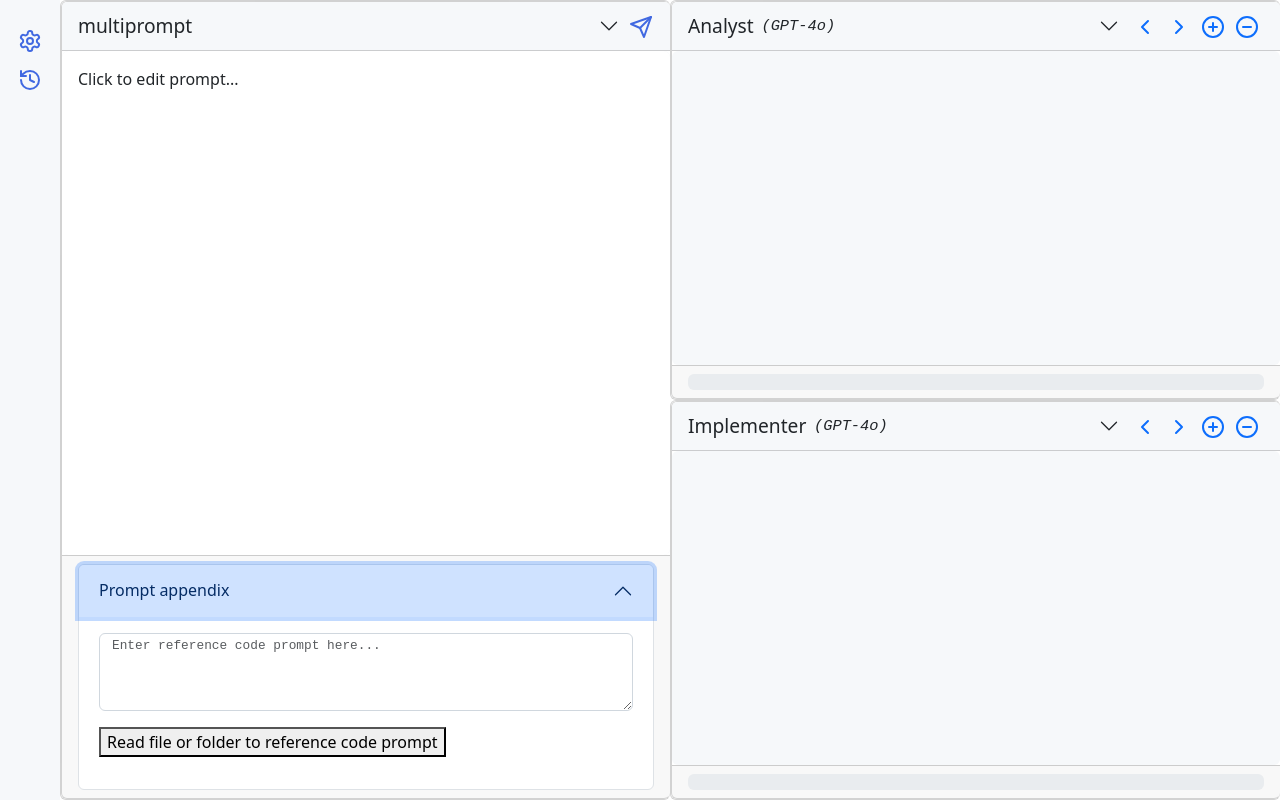
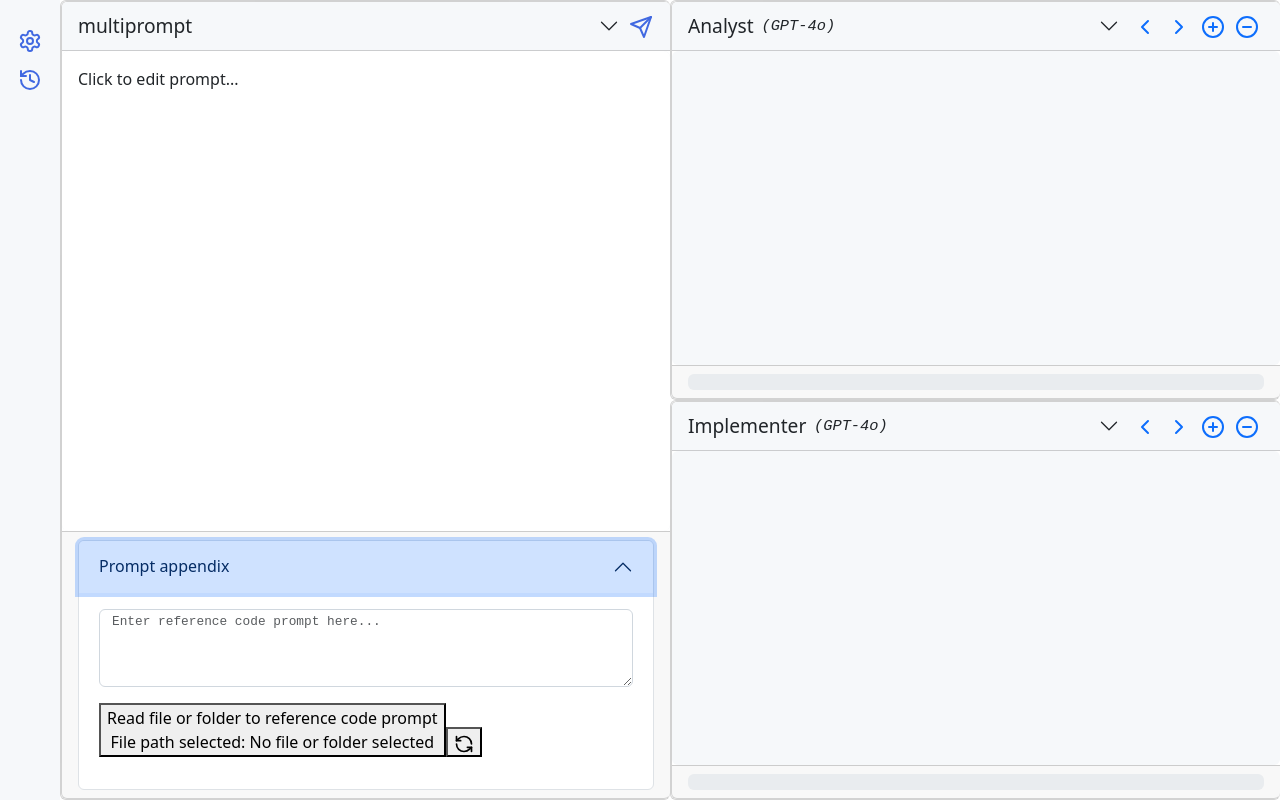
Before and after one commit to quadrismegistus/multiprompt, a React (Create React App) app in the folder frontend/: page / in a window 1280 px wide. Both pictures are taken after a click on the button "Prompt appendix". Built offline with nearby package versions, Linux system fonts and the light colour scheme; no server answers.

Commit message:
file loader working

```diff
--- a/frontend/src/components/DirectoryReader.js
+++ b/frontend/src/components/DirectoryReader.js
@@ -1,7 +1,12 @@
-import React, { useState } from 'react';
+// src/components/DirectoryReader.js
+import React, { useState, useCallback } from 'react';
+import { RefreshCcw } from 'lucide-react';
 
 const DirectoryReader = ({ onMarkdownGenerated }) => {
   const [error, setError] = useState(null);
+  const [pathHandle, setPathHandle] = useState(null);
+  const [markdown, setMarkdown] = useState('');
+  const [selectedPath, setSelectedPath] = useState('No file or folder selected');
 
   const generateTree = (structure, prefix = '') => {
     if (!structure || typeof structure !== 'object') {
@@ -21,81 +26,135 @@ const DirectoryReader = ({ onMarkdownGenerated }) => {
     return result;
   };
 
-  const readFileOrDirectory = async () => {
-    try {
-      if (!('showDirectoryPicker' in window) && !('showOpenFilePicker' in window)) {
-        throw new Error('File System Access API is not supported in this browser.');
+  const handleFileContent = async (file, path = '') => {
+    if (!file) {
+      console.error('File is null or undefined');
+      return { processed: false, content: '', lines: 0 };
     }
 
-      let markdown = '';
-      let files = 0;
-      let lines = 0;
-      let structure = {};
-
-      const handleFileContent = async (file, path = '') => {
+    console.log('FILE', file, path);
     const extension = file.name.split('.').pop().toLowerCase();
     if (['py', 'html', 'js', 'css'].includes(extension)) {
       const contents = await file.text();
       const fileLines = contents.split('\n').length;
-          files++;
-          lines += fileLines;
-          markdown += `## ${path}${file.name}\n\n\`\`\`${extension}\n${contents}\n\`\`\`\n\n`;
-          return true;
+      const fileContent = `## ${path}${file.name}\n\n\`\`\`${extension}\n${contents}\n\`\`\`\n\n`;
+      return { processed: true, content: fileContent, lines: fileLines };
     }
-        return false;
+    return { processed: false, content: '', lines: 0 };
   };
 
-      const readDirectoryContents = async (dirHandle, path = '', currentStructure = structure) => {
+  const readDirectoryContents = async (dirHandle, path = '', currentStructure = {}) => {
+    let totalFiles = 0;
+    let totalLines = 0;
+    let fileContents = '';
+
     for await (const entry of dirHandle.values()) {
       if (entry.kind === 'file') {
+        try {
           const file = await entry.getFile();
-            const processed = await handleFileContent(file, path);
+          const { processed, content, lines } = await handleFileContent(file, path);
           if (processed) {
             currentStructure[entry.name] = null;
+            totalFiles++;
+            totalLines += lines;
+            fileContents += content;
+          }
+        } catch (error) {
+          console.error('Error processing file:', error);
         }
       } else if (entry.kind === 'directory') {
         currentStructure[entry.name] = {};
-            await readDirectoryContents(entry, `${path}${entry.name}/`, currentStructure[entry.name]);
+        const result = await readDirectoryContents(entry, `${path}${entry.name}/`, currentStructure[entry.name]);
+        totalFiles += result.files;
+        totalLines += result.lines;
+        fileContents += result.contents;
         // Remove empty directories
         if (Object.keys(currentStructure[entry.name]).length === 0) {
           delete currentStructure[entry.name];
         }
       }
     }
+    return { structure: currentStructure, files: totalFiles, lines: totalLines, contents: fileContents };
   };
 
-      let title = '';
+  const readFileOrDirectory = useCallback(async () => {
+    try {
+      setError(null);
+      setMarkdown('');
+      let files = 0;
+      let lines = 0;
+      let structure = {};
+      let fileContents = '';
+
+      if (!pathHandle) {
+        if (!('showDirectoryPicker' in window) && !('showOpenFilePicker' in window)) {
+          throw new Error('File System Access API is not supported in this browser.');
+        }
+
         if ('showDirectoryPicker' in window) {
           const directoryHandle = await window.showDirectoryPicker();
-        title = `contents of ${directoryHandle.name}`;
-        await readDirectoryContents(directoryHandle);
+          setPathHandle(directoryHandle);
+          setSelectedPath(directoryHandle.name);
+          const result = await readDirectoryContents(directoryHandle);
+          structure = result.structure;
+          files = result.files;
+          lines = result.lines;
+          fileContents = result.contents;
         } else {
           const fileHandles = await window.showOpenFilePicker({ multiple: true });
-        title = 'contents of selected files';
+          setPathHandle(fileHandles);
+          setSelectedPath(fileHandles.length === 1 ? fileHandles[0].name : `${fileHandles.length} files selected`);
           for (const fileHandle of fileHandles) {
             const file = await fileHandle.getFile();
-          await handleFileContent(file);
+            const result = await handleFileContent(file);
+            if (result.processed) {
+              files++;
+              lines += result.lines;
+              fileContents += result.content;
+            }
+          }
+        }
+      } else {
+        if (pathHandle.kind === 'directory') {
+          const result = await readDirectoryContents(pathHandle);
+          structure = result.structure;
+          files = result.files;
+          lines = result.lines;
+          fileContents = result.contents;
+        } else if (Array.isArray(pathHandle)) {
+          for (const fileHandle of pathHandle) {
+            const file = await fileHandle.getFile();
+            const result = await handleFileContent(file);
+            if (result.processed) {
+              files++;
+              lines += result.lines;
+              fileContents += result.content;
+            }
+          }
         }
       }
 
       const tree = Object.keys(structure).length > 0 ? `Directory structure:\n\`\`\`\n${generateTree(structure)}\`\`\`\n\n` : '';
+      const newMarkdown = `# ${pathHandle && pathHandle.name ? pathHandle.name : 'Selected files'}\n\nTotal files: ${files}\nTotal lines: ${lines}\n\n${tree}${fileContents}`;
 
-      markdown = `# ${title}\n\n` +
-                 `Total files: ${files}\n` +
-                 `Total lines: ${lines}\n\n` +
-                 tree +
-                 markdown;
-
-      onMarkdownGenerated(markdown.trim());
+      setMarkdown(newMarkdown);
+      onMarkdownGenerated(newMarkdown.trim());
     } catch (err) {
       setError(err.message);
+      setSelectedPath('No file or folder selected');
     }
-  };
+  }, [pathHandle, onMarkdownGenerated]);
+
 
   return (
     <div>
       <button className="button is-info mb-3" onClick={readFileOrDirectory}>
         Read file or folder to reference code prompt
+        <br />
+        File path selected: {selectedPath}
+      </button>
+      <button className="button is-secondary mb-3" onClick={readFileOrDirectory}>
+        <RefreshCcw size={20} />
       </button>
       {error && <p className="has-text-danger">{error}</p>}
     </div>
```
Lines whose indentation alone changed are shown as unchanged.
